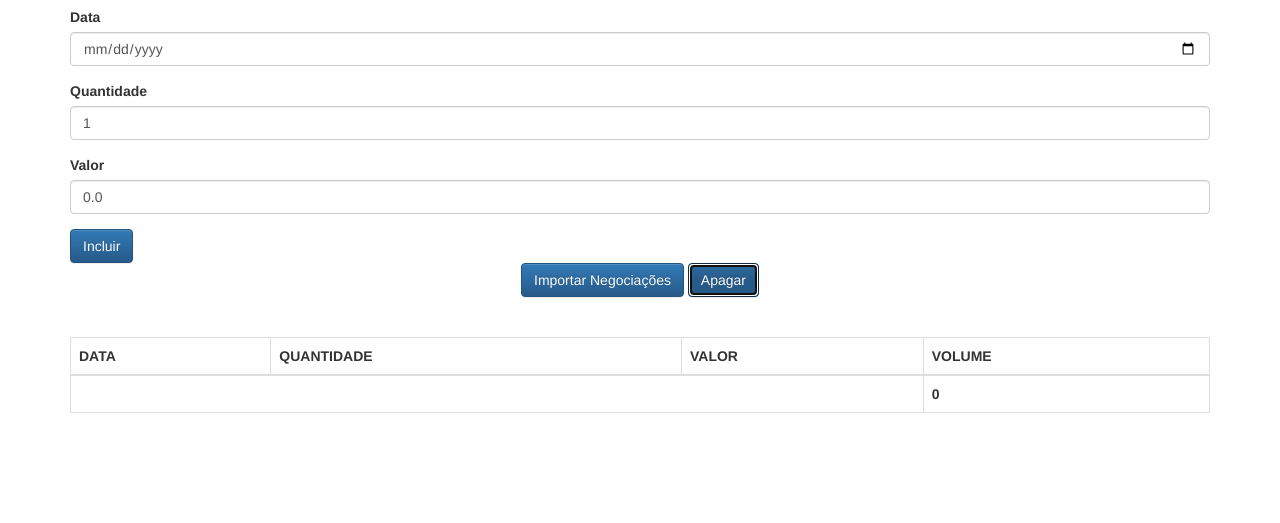
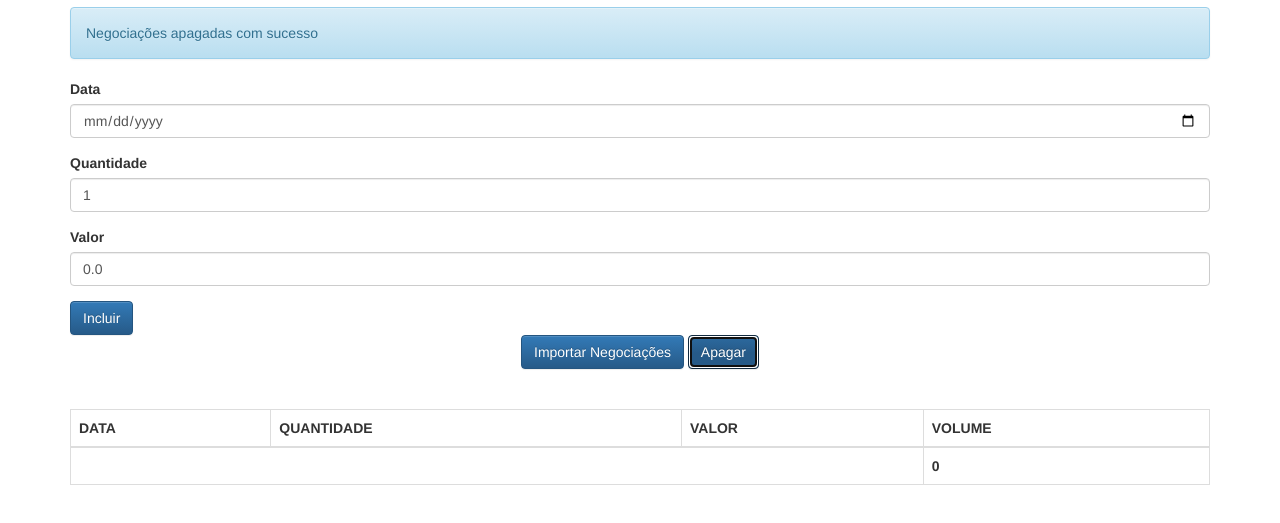
Before and after one commit to edilsondiasgomes/java-script-alura, a plain HTML site: page client/index.html in a window 1280 px wide. Both pictures are taken after a click on the button "Apagar". Shown: the part 63-586 px from the top of the page. Drawn offline with Linux system fonts and the light colour scheme.

Commit message:
adicionado metodo de apagar negociacao

```diff
--- a/client/index.html
+++ b/client/index.html
@@ -39,7 +39,7 @@
         <button class="btn btn-primary text-center" type="button">
             Importar Negociações
         </button>
-        <button class="btn btn-primary text-center" type="button">
+        <button onclick="negociacaoController.apaga()" class="btn btn-primary text-center" type="button">
             Apagar
         </button>
     </div>
--- a/client/js/app/controllers/NegociacaoController.js
+++ b/client/js/app/controllers/NegociacaoController.js
@@ -7,7 +7,7 @@ class NegociacaoController {
         this._inputData = $('#data');
         this._inputQuantidade = $('#quantidade');
         this._inputValor = $('#valor');
-        this._listaNegociacoes = new ListaNegociacoes();
+        this._listaNegociacoes = new ListaNegociacoes(model => this._negociacoesView.update(model));
 
         this._negociacoesView = new NegociacoesView($('#negociacoesView'));
         this._negociacoesView.update(this._listaNegociacoes);
@@ -29,6 +29,13 @@ class NegociacaoController {
         this._limpaFormulario();
     }
 
+    apaga() {
+        this._listaNegociacoes.esvazia();
+        this._negociacoesView.update(this._listaNegociacoes);
+        this._mensagem.texto = "Negociações apagadas com sucesso";
+        this._mensagemView.update(this._mensagem);
+    }
+
     _criaNegociacao() {
         return new Negociacao(
             DateHelper.textoParaData(this._inputData.value),
--- a/client/js/app/models/ListaNegociacoes.js
+++ b/client/js/app/models/ListaNegociacoes.js
@@ -1,14 +1,21 @@
 class ListaNegociacoes {
 
-    constructor() {
+    constructor(armadilha) {
         this._negociacoes = [];
+        this._armadilha = armadilha;
     }
 
     adiciona(negociacao) {
         this._negociacoes.push(negociacao);
+        this._armadilha(this)
     }
 
     get negociacoes() {
         return [].concat(this._negociacoes);
     }
+
+    esvazia() {
+        this._negociacoes = [];
+        this._armadilha(this)
+    }
 }
```
